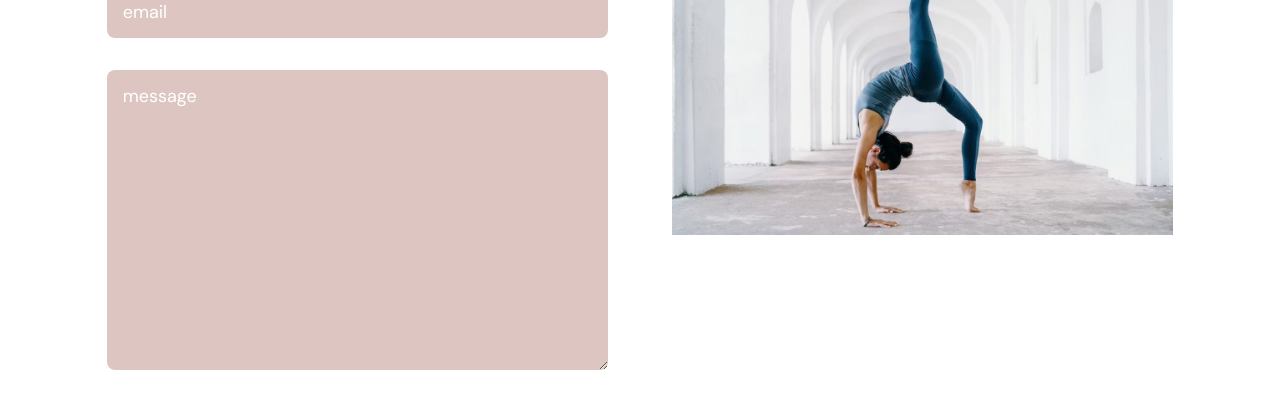
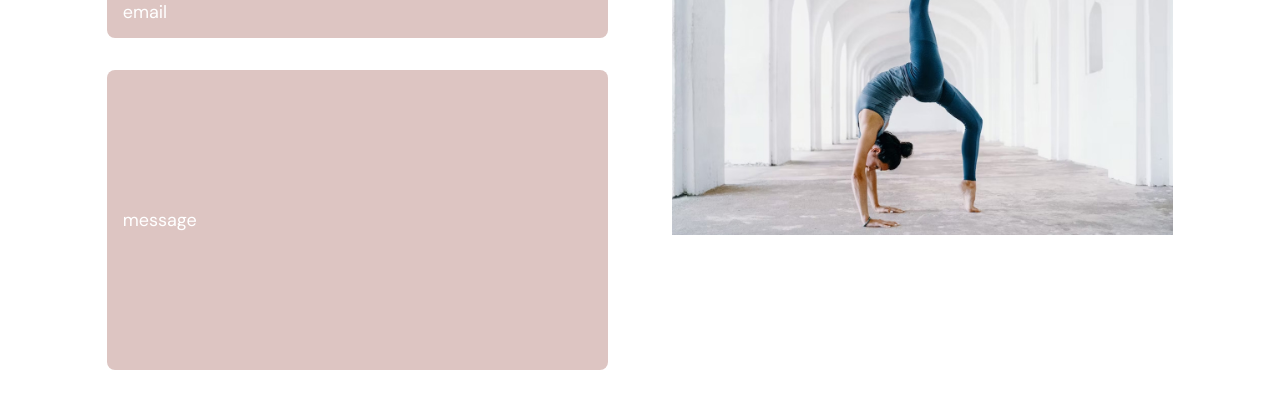
Before and after one commit to mahtyns/aerialSchool, a React (Vite) app: page / in a window 1280 px wide. Shown: the part 2986-3386 px from the top of the page. Built offline with nearby package versions, Linux system fonts and the light colour scheme.

Commit message:
form submit options

```diff
--- a/src/components/scenes/ContactUs.tsx
+++ b/src/components/scenes/ContactUs.tsx
@@ -4,6 +4,7 @@ import { motion } from "framer-motion"
 import ContactUsPicture from '@/assets/ContactPicture.jpg'
 import { useForm } from "react-hook-form"
 import Button from "../shared/Button"
+import { error } from "console"
 
 type Props = {
     setSelectedPage: (value: SelectedPage) => void
@@ -12,8 +13,19 @@ type Props = {
 const
     ContactUs = (props: Props) => {
 
+        const {
+            register,
+            trigger,
+            formState: { errors }
+        } = useForm()
+
         const inputStyling = 'bg-gray-100 placeholder-white px-4 py-3 rounded-lg my-4 text-lg w-full'
-
+        const handleSubmit = async (e: any) => {
+            const isValid = await trigger()
+            if (!isValid) {
+                e.preventDefault()
+            }
+        }
 
         return (
             <section id="contactus" className="w-5/6 min-h-full py-20 mx-auto">
@@ -49,10 +61,72 @@ const
                             visible: { opacity: 1, x: 0 }
                         }}
                     >
-                        <form className="flex flex-col mb-20">
-                            <input placeholder="name" className={inputStyling} />
-                            <input placeholder="email" className={inputStyling} />
-                            <textarea placeholder="message" className={`${inputStyling} h-[300px]`} />
+                        <form
+                            className="flex flex-col mb-20"
+                            target="_blank"
+                            onSubmit={handleSubmit}
+                            method="POST"
+                            action="https://formsubmit.co/f7a7e6c65ddac50631675d2e8992da78">
+                            <input
+                                type="name"
+                                placeholder="name"
+                                className={inputStyling}
+                                {...register("name", {
+                                    required: true,
+                                    maxLength: 100
+                                })} />
+                            {
+                                errors.name && (
+                                    <p className="mt-2 text-primary-500" >
+                                        {
+                                            errors.name.type === "required" && "This field is required"
+                                        }
+                                        {
+                                            errors.name.type === "maxLength" && "Max lenght is 100 characters"
+                                        }
+                                    </p>
+                                )
+                            }
+                            <input
+                                type="email"
+                                placeholder="email"
+                                className={inputStyling}
+                                {...register("email", {
+                                    required: true,
+                                    pattern: /^[A-Z0-9._%+-]+@[A-Z0-9.-]+\.[A-Z]{2,}$/i,
+                                })} />
+                            {
+                                errors.email && (
+                                    <p className="mt-2 text-primary-500" >
+                                        {
+                                            errors.email.type === "required" && "This field is required"
+                                        }
+                                        {
+                                            errors.email.type === "pattern" && "This is not an email address"
+                                        }
+                                    </p>
+                                )
+                            }
+
+                            <input
+                                placeholder="message"
+                                className={`${inputStyling} h-[300px]`}
+                                {...register("message", {
+                                    required: true,
+                                    maxLength: 1000,
+                                })} />
+                            {
+                                errors.message && (
+                                    <p className="mt-2 text-primary-500" >
+                                        {
+                                            errors.message.type === "required" && "This field is required"
+                                        }
+                                        {
+                                            errors.message.type === "pattern" && "The message should be max. 1000 characters long."
+                                        }
+                                    </p>
+                                )
+                            }
                             <button type="submit" className="bg-special-500 py-2 px-16 rounded-md text-white text-xl hover:bg-primary-500 self-start my-4">
                                 JOIN US
                             </button>
```
